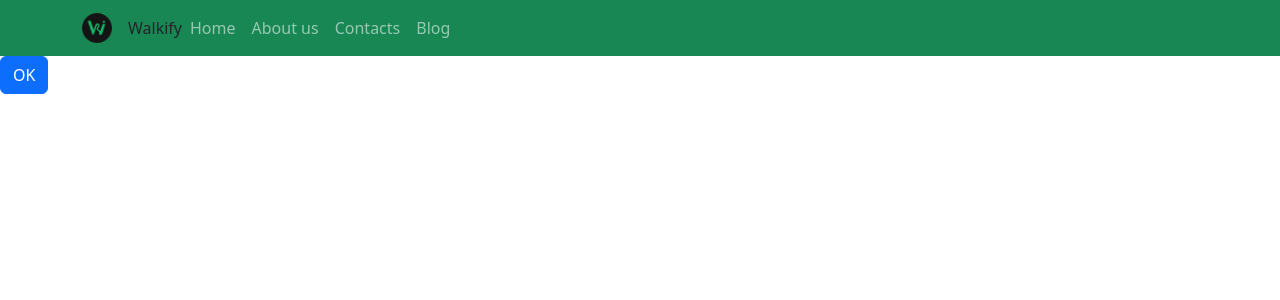
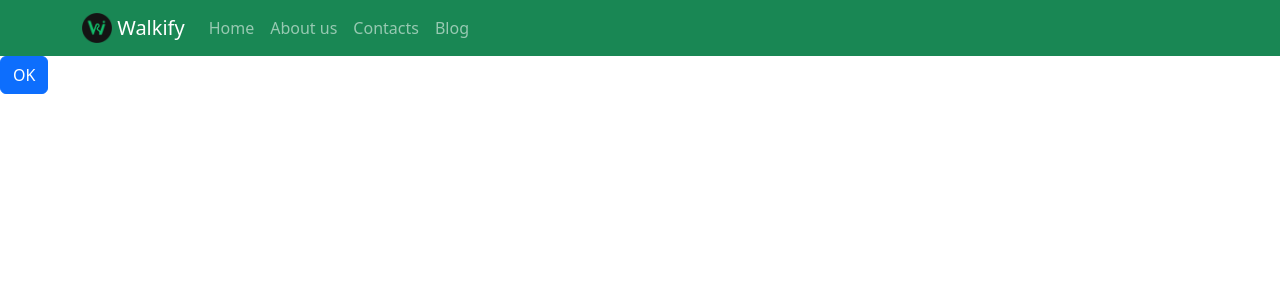
Before and after one commit to giller27/Walkify, a React (Vite) app: page / in a window 1280 px wide. Shown: the top 300 px of the page. Built offline with nearby package versions, Linux system fonts and the light colour scheme.

Commit message:
Change brand name

```diff
--- a/src/Components/Header.tsx
+++ b/src/Components/Header.tsx
@@ -19,9 +19,9 @@ function Header() {
             width="30"
             className="d-inline-block align-top"
             alt="Logo"
-          />
-        </Navbar.Brand>{" "}
-        <text href="/">Walkify</text>
+          />{" "}
+          <text href="/">Walkify</text>
+        </Navbar.Brand>
         <Navbar.Toggle aria-controls="responsive-navbar-nav" />
         <Navbar.Collapse id="responsive-navbar-nav">
           <Nav className="mr-auto">
```
